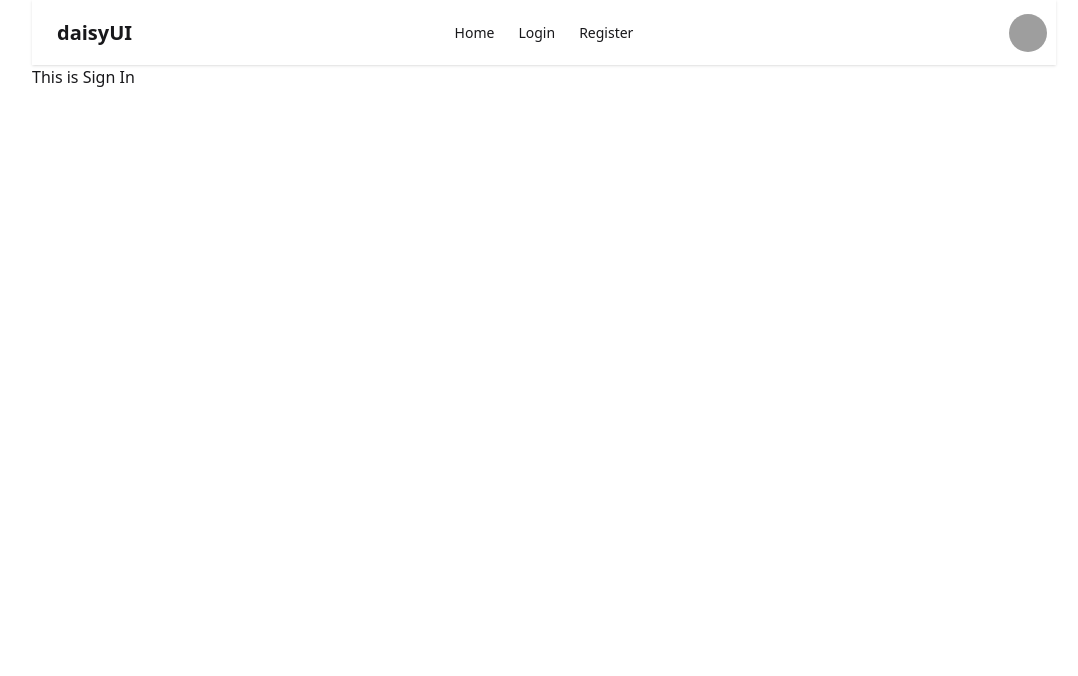
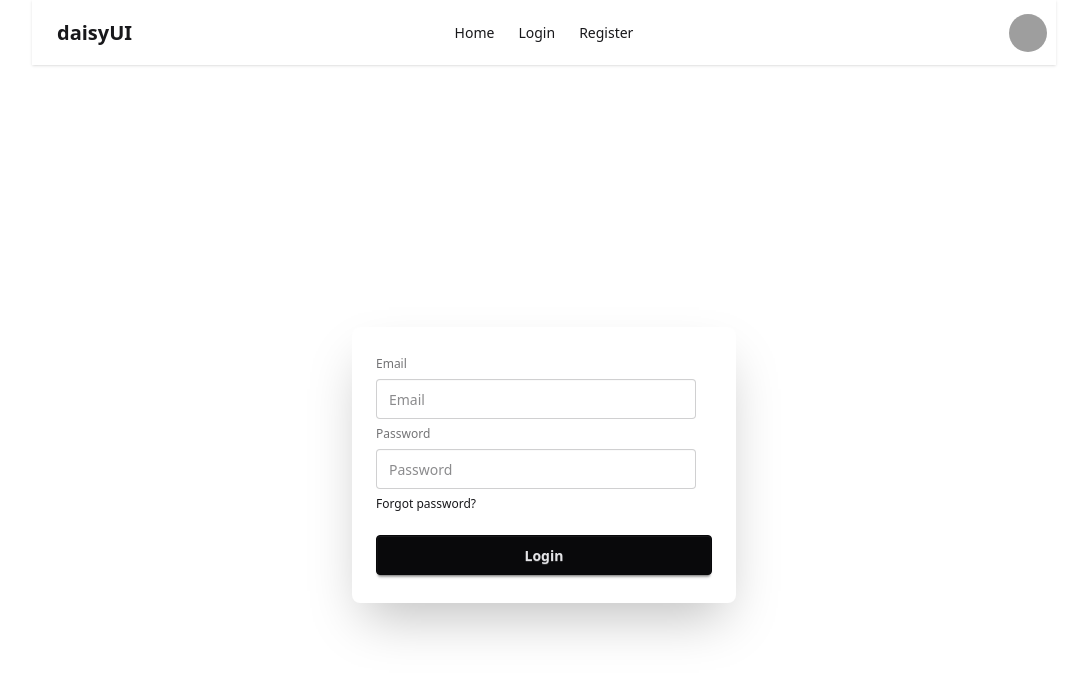
Before and after one commit to aspinchakma/learning-private-router-with-firebase, a React (Vite) app: page /signin in a window 1280 px wide. Shown: the top 676 px of the page, without its empty margins (96-1174 px from the left). Built offline with nearby package versions, Linux system fonts and the light colour scheme; grey boxes are pictures that could not be loaded.

Commit message:
setup login form

```diff
--- a/src/Components/Home.jsx
+++ b/src/Components/Home.jsx
@@ -1,7 +1,17 @@
 const Home = () => {
   return (
-    <div>
-      <h2>This is HOME</h2>
+    <div className="hero bg-base-200 min-h-screen">
+      <div className="hero-content text-center">
+        <div className="max-w-md">
+          <h1 className="text-5xl font-bold">Hello there</h1>
+          <p className="py-6">
+            Provident cupiditate voluptatem et in. Quaerat fugiat ut assumenda
+            excepturi exercitationem quasi. In deleniti eaque aut repudiandae et
+            a id nisi.
+          </p>
+          <button className="btn btn-primary">Get Started</button>
+        </div>
+      </div>
     </div>
   );
 };
--- a/src/Components/SignIn.jsx
+++ b/src/Components/SignIn.jsx
@@ -1,7 +1,23 @@
 const SignIn = () => {
+  const handleLogin = (e) => {
+    e.preventDefault();
+  };
   return (
-    <div>
-      <h2>This is Sign In</h2>
+    <div className="hero min-h-screen flex items-center justify-center">
+      <div className="card bg-base-100 w-full max-w-sm shrink-0 shadow-2xl">
+        <div className="card-body">
+          <form onSubmit={handleLogin} className="fieldset">
+            <label className="label">Email</label>
+            <input type="email" className="input" placeholder="Email" />
+            <label className="label">Password</label>
+            <input type="password" className="input" placeholder="Password" />
+            <div>
+              <a className="link link-hover">Forgot password?</a>
+            </div>
+            <button className="btn btn-neutral mt-4">Login</button>
+          </form>
+        </div>
+      </div>
     </div>
   );
 };
```
